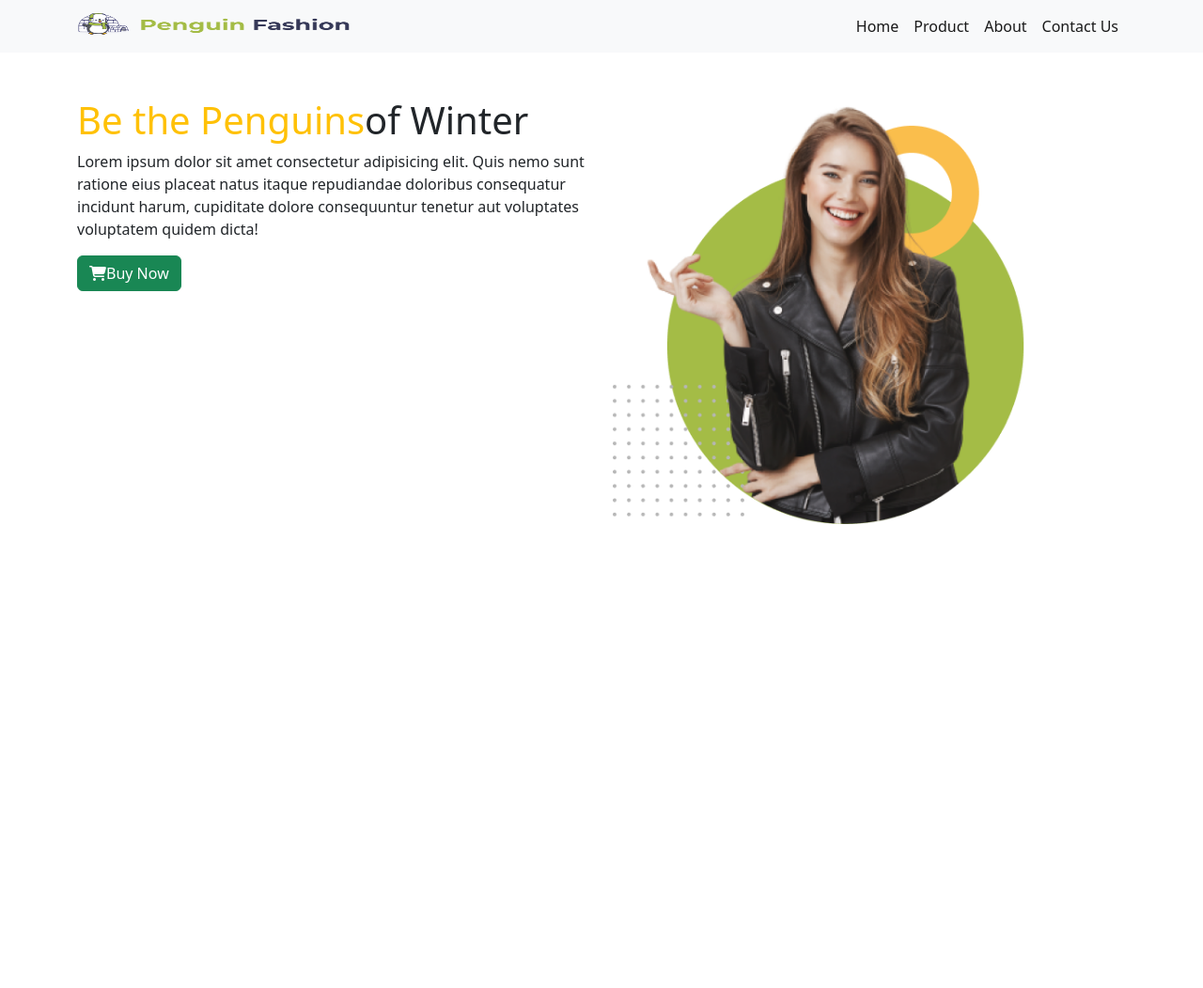
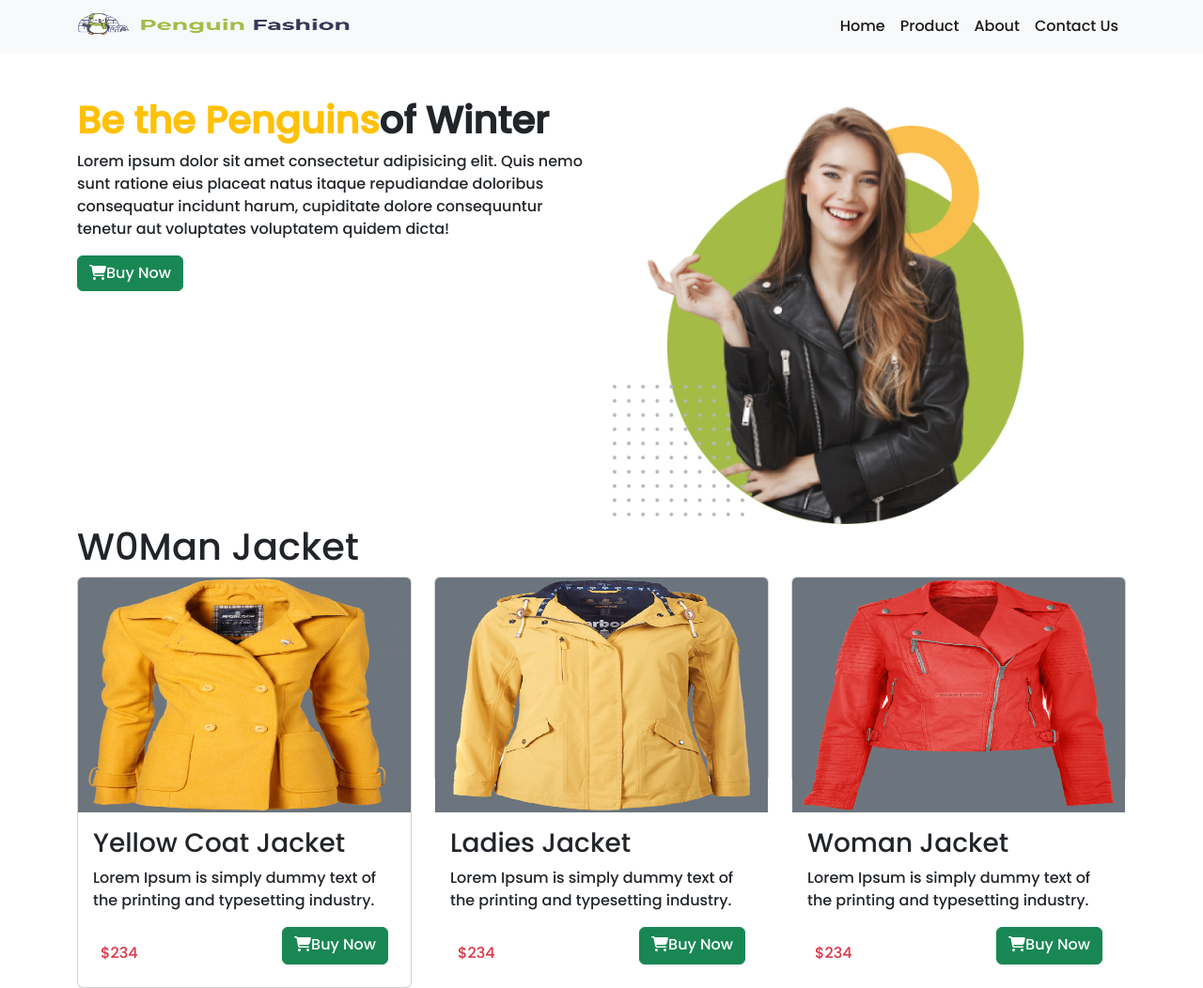
Before and after one commit to MdAnowar1/Penguin-Fashion, a plain HTML site: page index.html in a window 1280 px wide. Shown: the whole page at 94% size. Before the commit the page ends 800 px from the top, so only its background shows below. Drawn offline with nearby package versions, Linux system fonts and the light colour scheme.

Commit message:
Woman jacket section complete

```diff
--- a/index.html
+++ b/index.html
@@ -5,6 +5,12 @@
     <meta http-equiv="X-UA-Compatible" content="IE=edge">
     <meta name="viewport" content="width=device-width, initial-scale=1.0">
     <title>Penguin Fashion</title>
+    <!-- ------------------------------
+    Google Fonts Poppins
+    ------------------------------ -->
+    <link rel="preconnect" href="https://fonts.googleapis.com">
+<link rel="preconnect" href="https://fonts.gstatic.com" crossorigin>
+<link href="https://fonts.googleapis.com/css2?family=Poppins:wght@500&display=swap" rel="stylesheet">
     <!-- ------------------------------
     Bootstrap CSS link
     ------------------------------ -->
@@ -57,7 +63,7 @@
   <section class="container mt-5">
     <div class="row">
       <div class="col-sm-6">
-     <h1><span class="text-warning">Be the Penguins</span>of Winter</h1>
+     <h1 class="fw-bold"><span class="text-warning">Be the Penguins</span>of Winter</h1>
      <p>Lorem ipsum dolor sit amet consectetur adipisicing elit. Quis nemo sunt ratione eius placeat natus itaque repudiandae doloribus consequatur incidunt harum, cupiditate dolore consequuntur tenetur aut voluptates voluptatem quidem dicta!</p>
      <a target="_blank" href="https://www.instagram.com/" class="btn btn-success" role="button"><i class="fa-solid fa-cart-shopping"></i>Buy Now</a>
       </div>
@@ -66,6 +72,56 @@
     </div>
   </section>
 </main>
+<!-- ------------------------------
+Woman Jacket Section
+------------------------------ -->
+<section class="container">
+  <h1 class="fw-lighter">W0Man Jacket</h1>
+  <div class="row row-cols-1 row-cols-md-3 g-4">
+    <div class="col">
+      <div class="card">
+        <img width="200" height="250" src="images/images/jacket-1.png" class="card-img-top bg-secondary" alt="...">
+        <div class="card-body">
+          <h3 class="card-title">Yellow Coat Jacket </h3>
+          <p class="card-text">Lorem Ipsum is simply dummy text of the
+            printing and typesetting industry.</p>
+        </div>
+        <div class="d-flex justify-content-between me-4 pb-4">
+            <span class="ms-4 mt-3 text-danger">$234</span>
+            <a target="_blank" href="https://www.instagram.com/" class="btn btn-success" role="button"><i class="fa-solid fa-cart-shopping"></i>Buy Now</a>
+        </div>
+      </div>
+    </div>
+    <div class="col">
+      <div class="card h-50">
+        <img width="200" height="250" src="images/images/jacket-2.png" class="card-img-top bg-secondary" alt="...">
+        <div class="card-body">
+          <h3 class="card-title">Ladies Jacket </h3>
+          <p class="card-text">Lorem Ipsum is simply dummy text of the
+            printing and typesetting industry.</p>
+        </div>
+        <div class="d-flex justify-content-between me-4 pb-4">
+            <span class="ms-4 mt-3 text-danger">$234</span>
+            <a target="_blank" href="https://www.instagram.com/" class="btn btn-success" role="button"><i class="fa-solid fa-cart-shopping"></i>Buy Now</a>
+        </div>
+      </div>
+    </div>
+    <div class="col">
+      <div class="card h-50">
+        <img width="200" height="250" src="images/images/jacket-3.png" class="card-img-top bg-secondary" alt="...">
+        <div class="card-body">
+          <h3 class="card-title">Woman Jacket </h3>
+          <p class="card-text">Lorem Ipsum is simply dummy text of the
+            printing and typesetting industry.</p>
+        </div>
+        <div class="d-flex justify-content-between me-4 pb-4">
+          <span class="ms-4 mt-3 text-danger">$234</span>
+          <a target="_blank" href="https://www.instagram.com/" class="btn btn-success" role="button"><i class="fa-solid fa-cart-shopping"></i>Buy Now</a>
+      </div>
+      </div>
+    </div>
+  </div>
+</section>
     <footer>
 
     </footer>
--- a/style.css
+++ b/style.css
@@ -4,4 +4,5 @@
 }
 body{
     width: 100%;
+    font-family: 'Poppins', sans-serif;
 }
```
